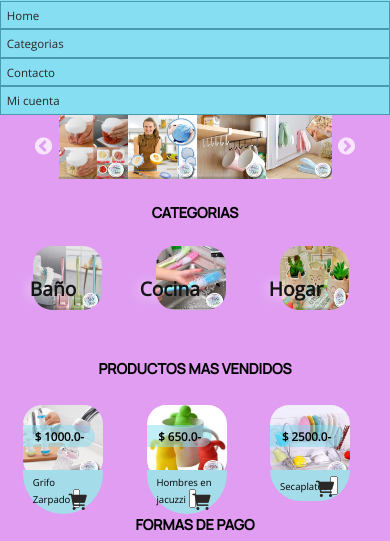
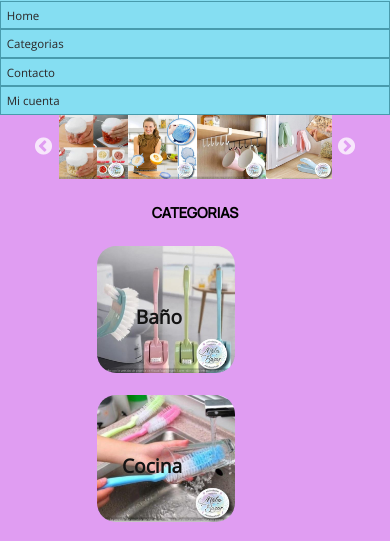
Before and after one commit to AssiniP/tp-integrador-programacion-web, a plain HTML site: page TpIntegradorWeb/index.html in a window 390 px wide. Shown: the part 77-618 px from the top of the page. Drawn offline with nearby package versions, Linux system fonts and the light colour scheme; files whose address does not match are found by name.

Commit message:
responsive productos

```diff
--- a/TpIntegradorWeb/css/productos.css
+++ b/TpIntegradorWeb/css/productos.css
@@ -7,14 +7,6 @@
 }
 
 
-.categorias_de_productos{
-    display: flex;
-    flex-wrap: wrap;
-    flex-direction: row;
-    justify-content: space-around;
-    bottom: 10%;
-    padding: 1em;
-}
 
 
 .categorias_de_productos h2{
@@ -66,13 +58,7 @@
     height: 20%;
 }
 
-/*  Contenedor producto_mas_vendidos*/
-.productos_mas_vendidos{
-    display: flex;
-    flex-wrap: wrap;
-    justify-content:space-around;
-    padding: 1em;
-}
+
 
 .productos_mas_vendidos h2{
     padding: 1.2em 1em;
@@ -172,11 +158,6 @@
 .productos_mas_vendidos-carrusel{
     padding-left: 38%;
     padding-right: 35%;
-    /*display: flex;
-    align-content: center;
-    padding-left: 40%;
-    padding-bottom: 3%;
-    padding-top: 3%;*/
 }
 
 .info_del_producto-carrusel{
@@ -188,3 +169,42 @@
     top: 85%;
     text-align: left;
 }
+
+    /*  Contenedor producto_mas_vendidos*/
+.productos_mas_vendidos{
+    display: flex;
+    flex-direction: wrap;
+    justify-content:space-around;
+    padding: 1em;
+}
+.categorias_de_productos{
+    display: flex;
+    flex-wrap: wrap;
+    flex-direction: row;
+    justify-content: space-around;
+    bottom: 10%;
+    padding: 1em;
+}
+
+
+@media screen and (max-width: 600px){
+/*  Contenedor producto_mas_vendidos*/
+.productos_mas_vendidos{
+    display: flex;
+    flex-direction: column;
+    justify-content:center;
+    padding: 1em;
+    margin-left: 20%;
+    margin-right: 20%;
+}
+.categorias_de_productos{
+    display: flex;
+    flex-direction: column;
+    justify-content:center;
+    bottom: 10%;
+    padding: 1em;
+    margin-left: 20%;
+    margin-right: 20%;
+}
+
+}
```
Also changed, not shown: TpIntegradorWeb/contacto.html (+1 -0 lines), TpIntegradorWeb/css/contacto.css (line endings or trailing spaces).
